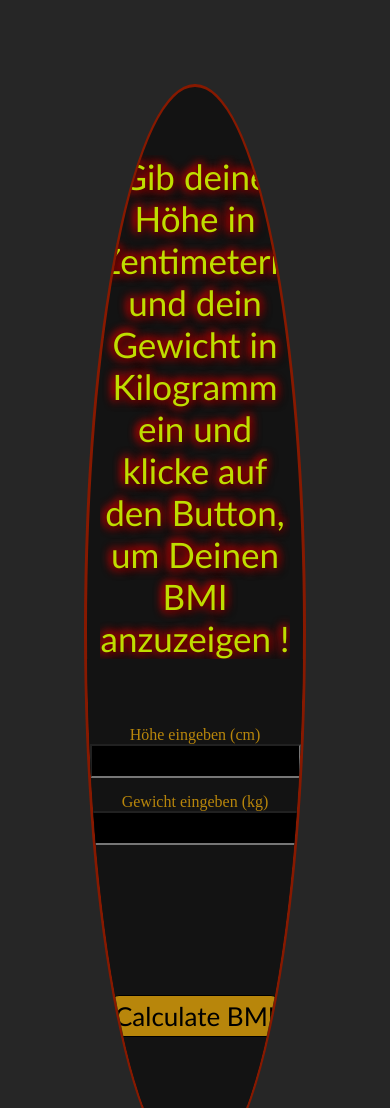
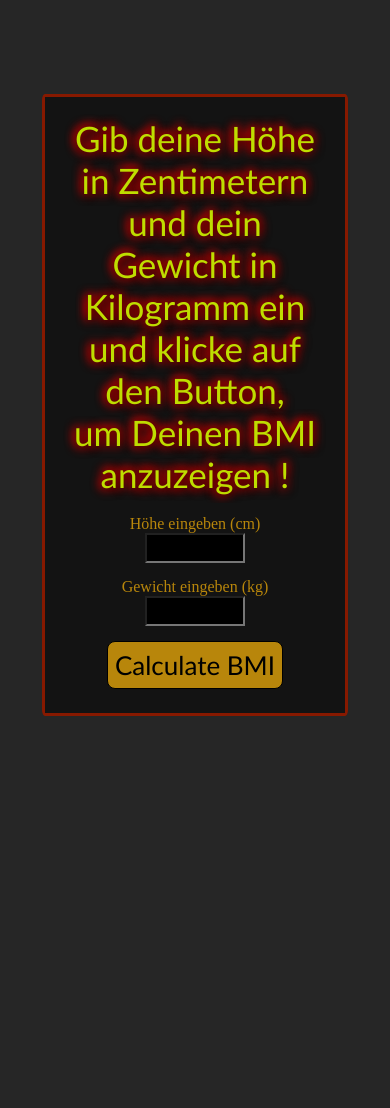
Before and after one commit to Mullins182/calc_bmi, a plain HTML site: page index.html in a window 390 px wide. Shown: the top 1108 px of the page. After the commit the page ends 844 px from the top, so only its background shows below. Drawn offline with Linux system fonts and the light colour scheme.

Commit message:
styling in css changed, media querys integrated for mobile responsivity;

```diff
--- a/css/styles.css
+++ b/css/styles.css
@@ -2,13 +2,18 @@
   margin: 0;
   padding: 0;
   box-sizing: border-box;
-  overflow: hidden;
 }
 body {
-  padding: 10vh;
+  height: 100svh;
+  padding: 5vh;
+  display: flex;
+  flex-direction: column;
+  justify-content: center;
+  align-items: center;
   background-color: #262626;
   color: darkgoldenrod;
   text-align: center;
+  overflow: hidden;
 }
 .draw-border {
   border: 3px solid rgb(135, 25, 0);
@@ -16,29 +21,31 @@ body {
 }
 .elem-container {
   display: flex;
+  width: auto;
+  padding: 10svw;
   flex-direction: column;
   align-items: center;
   justify-content: center;
-  padding: 8vh;
   background-color: #131313;
 }
 .input-fields {
+  width: 20svh;
+  height: 5svh;
   margin-bottom: 15px;
-  width: 25vh;
-  height: 4vh;
   background-color: #000;
   color: gold;
 }
 .buttons {
   background-color: darkgoldenrod;
-  width: 20vh;
-  height: 5vh;
   font-family: "Gill Sans", "Gill Sans MT", Calibri, "Trebuchet MS", sans-serif;
   font-size: 26px;
   border-radius: 8px;
-  border: #000 solid 1.5px;
+  border: 1.5px solid #000;
+  padding: 7px;
 }
 #result {
+  padding-left: inherit;
+  padding-right: inherit;
   color: #bfdd00;
   font-family: "Gill Sans", "Gill Sans MT", Calibri, "Trebuchet MS", sans-serif;
   font-size: 35px;
@@ -46,3 +53,25 @@ body {
   text-shadow: 2px 2px 10px #000, -2px 2px 10px #da0000, -2px -2px 10px #da0000,
     2px -2px 10px #da0000;
 }
+@media (max-width: 815px) {
+  body {
+    overflow: scroll;
+    padding-top: 8px;
+  }
+  .elem-container {
+    padding: 12px;
+    display: flex;
+    flex-direction: column;
+  }
+  .draw-border {
+    border: 3px solid rgb(135, 25, 0);
+    border-radius: 1%;
+  }
+  .input-fields {
+    width: 100px;
+    height: 30px;
+  }
+  #result {
+    padding: 8px;
+  }
+}
--- a/index.html
+++ b/index.html
@@ -19,8 +19,6 @@
           <input class="input-fields" id="height" />
           <label>Gewicht eingeben (kg)</label>
           <input class="input-fields" id="weight" />
-        </div>
-        <div class="elem-container" id="btn-container">
           <button class="buttons" id="calc-btn">Calculate BMI</button>
         </div>
       </div>
```
